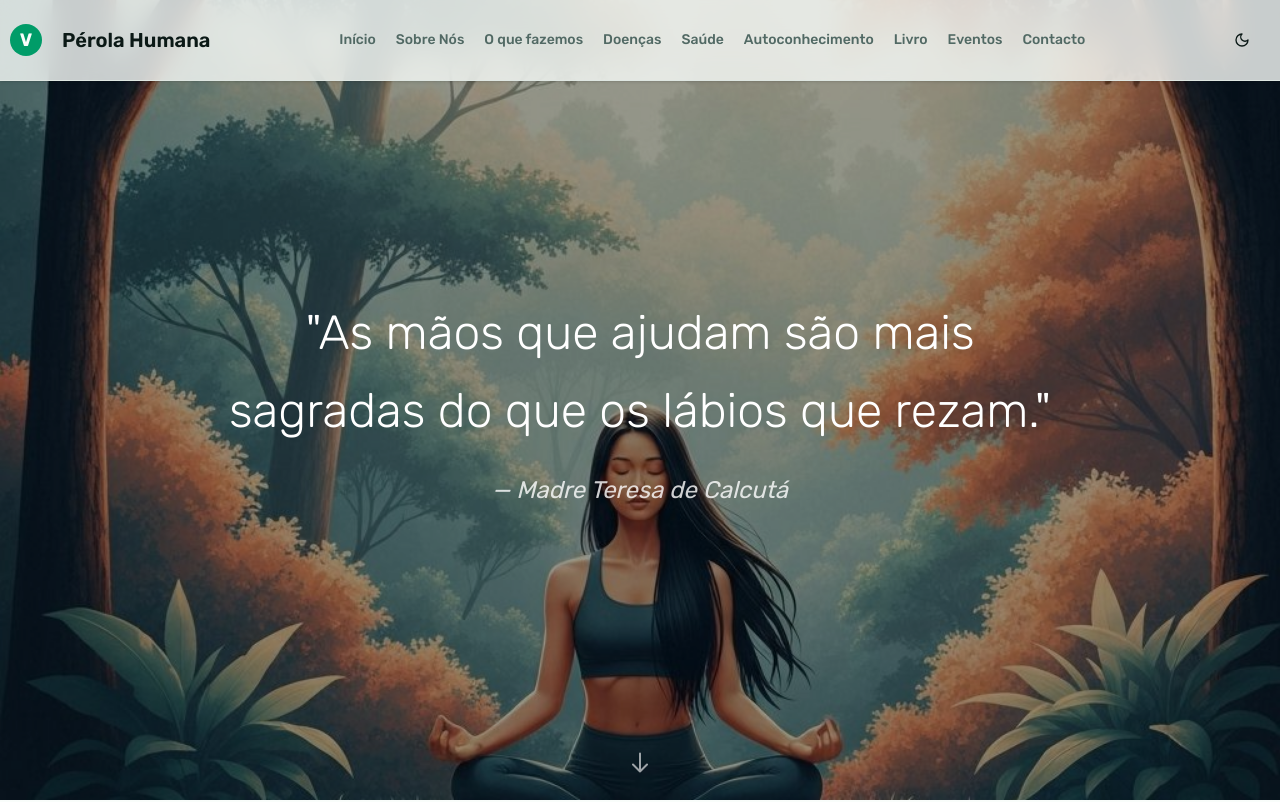
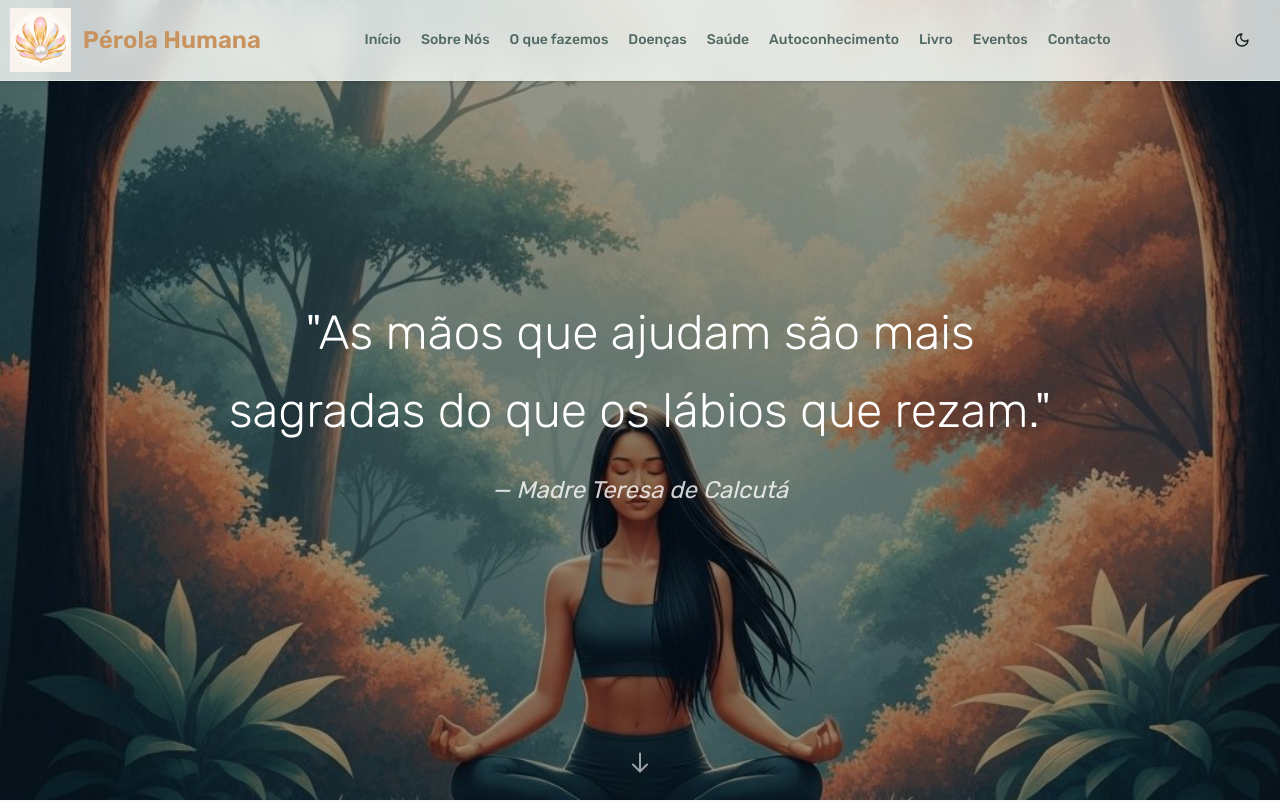
Before and after one commit to ClaudiaAlfieri/PerolaHumana, a Next.js app: page / in a window 1280 px wide. Shown: the top 802 px of the page. Built offline with nearby package versions, Linux system fonts and the light colour scheme.

Commit message:
Change the logo in the header section.

```diff
--- a/components/header.tsx
+++ b/components/header.tsx
@@ -76,11 +76,13 @@ export function Header() {
       <div className="container mx-auto px-4 sm:px-6 lg:px-0">
         <div className="flex items-center justify-between h-16 lg:h-20">
           {/* Logo */}
-          <div className="flex items-center sm:gap-3.5 px-2.5">
-            <div className="w-8 h-8 rounded-full bg-primary flex items-center justify-center">
-              <span className="text-primary-foreground font-bold text-lg">V</span>
-            </div>
-            <span className="font-semibold text-foreground text-left text-base sm:text-lg lg:text-xl ml-0 pl-1.5">
+          <div className="flex items-center gap-3 px-2.5">
+            <img
+              src="/logo1.png"
+              alt="Pérola Humana"
+              className="h-14 sm:h-16 w-auto object-contain"
+            />
+            <span className="font-semibold text-xl sm:text-2xl" style={{ color: '#C8935F' }}>
               Pérola Humana
             </span>
           </div>
```
